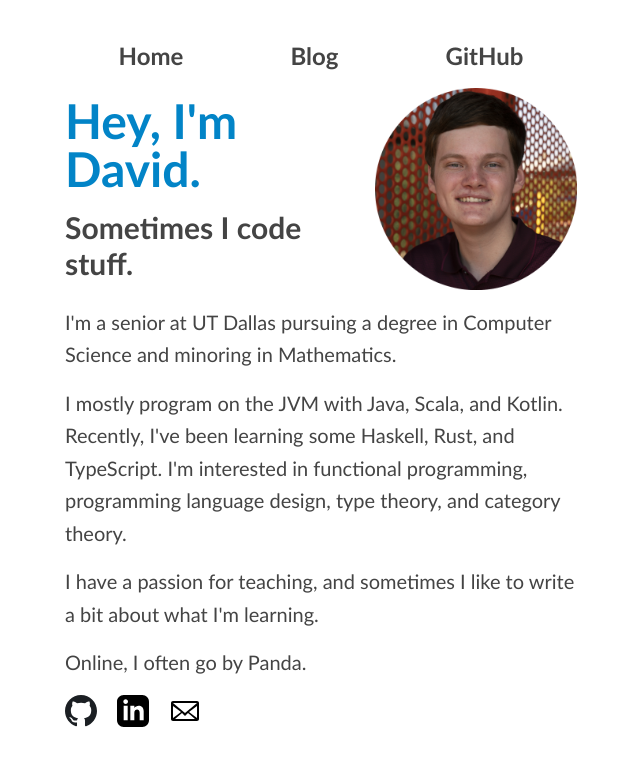
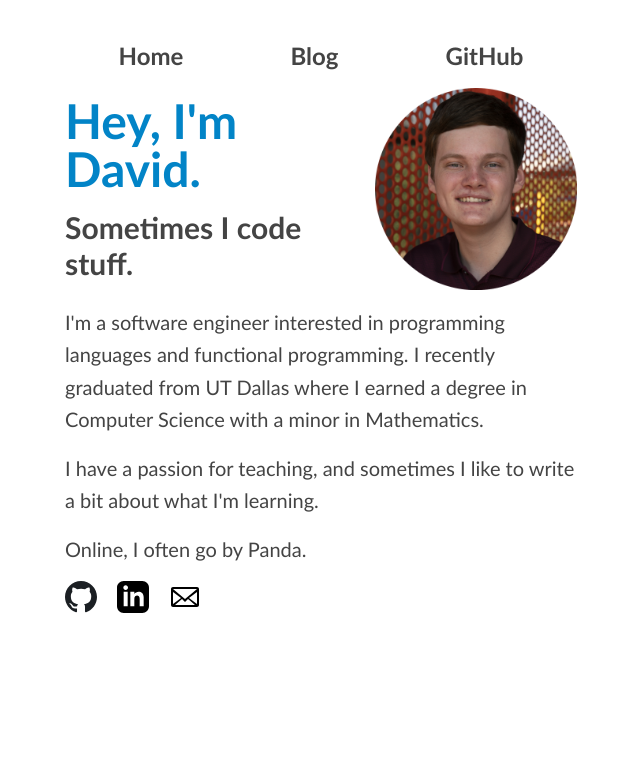
Before and after one commit to darichey/darichey.github.io, a Next.js app: page / in a window 1280 px wide. Shown: the top 766 px of the page, without its empty margins (319-959 px from the left). Built offline with nearby package versions, Linux system fonts and the light colour scheme.

Commit message:
Update bio

```diff
--- a/pages/index.tsx
+++ b/pages/index.tsx
@@ -8,14 +8,9 @@ export default function Home() {
 
       <div className="flex flex-col gap-y-4 text-xl leading-relaxed content">
         <p>
-          I&apos;m a senior at UT Dallas pursuing a degree in Computer Science and minoring in
-          Mathematics.
-        </p>
-
-        <p>
-          I mostly program on the JVM with Java, Scala, and Kotlin. Recently, I&apos;ve been
-          learning some Haskell, Rust, and TypeScript. I&apos;m interested in functional
-          programming, programming language design, type theory, and category theory.
+          I&apos;m a software engineer interested in programming languages and functional
+          programming. I recently graduated from UT Dallas where I earned a degree in Computer
+          Science with a minor in Mathematics.
         </p>
 
         <p>
```
